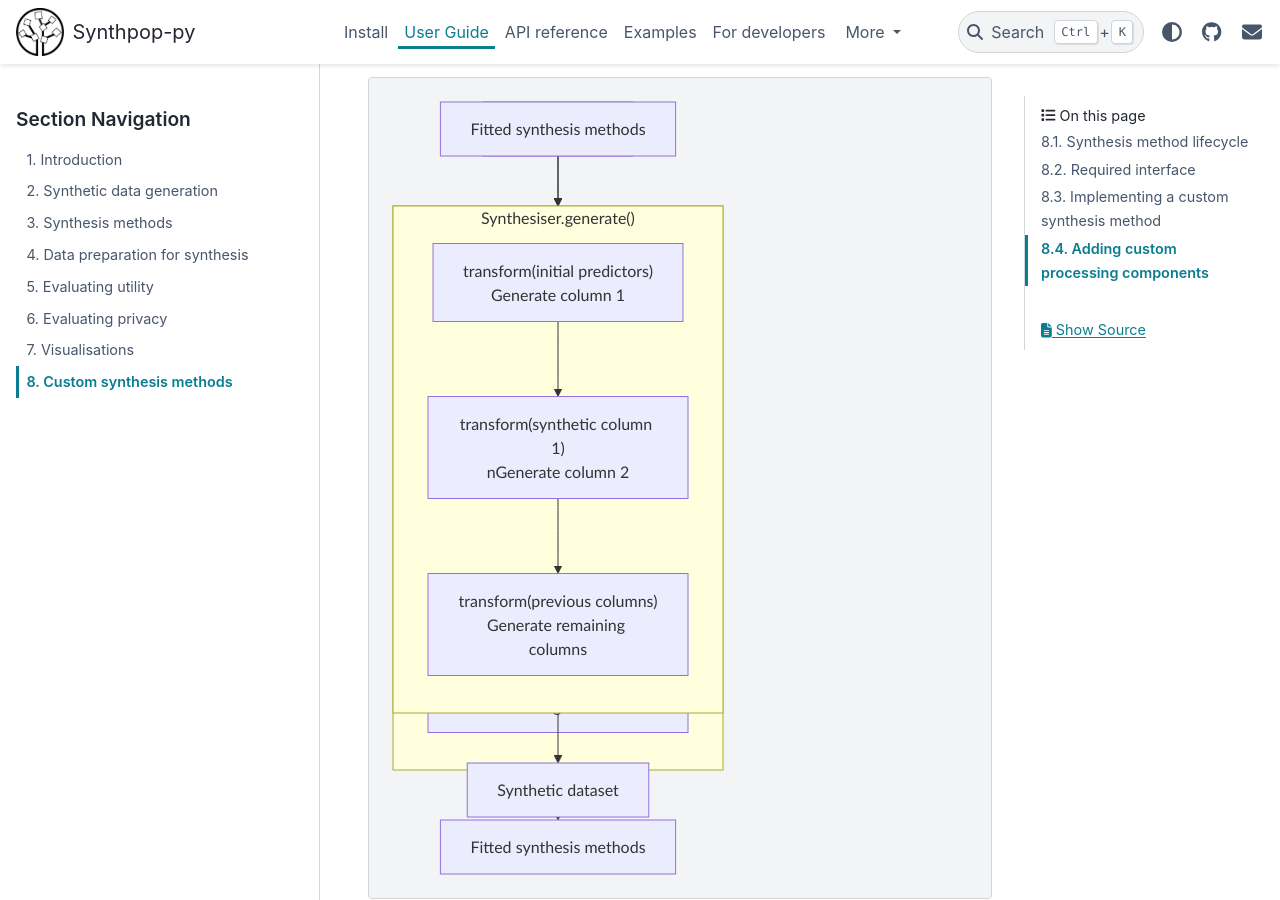
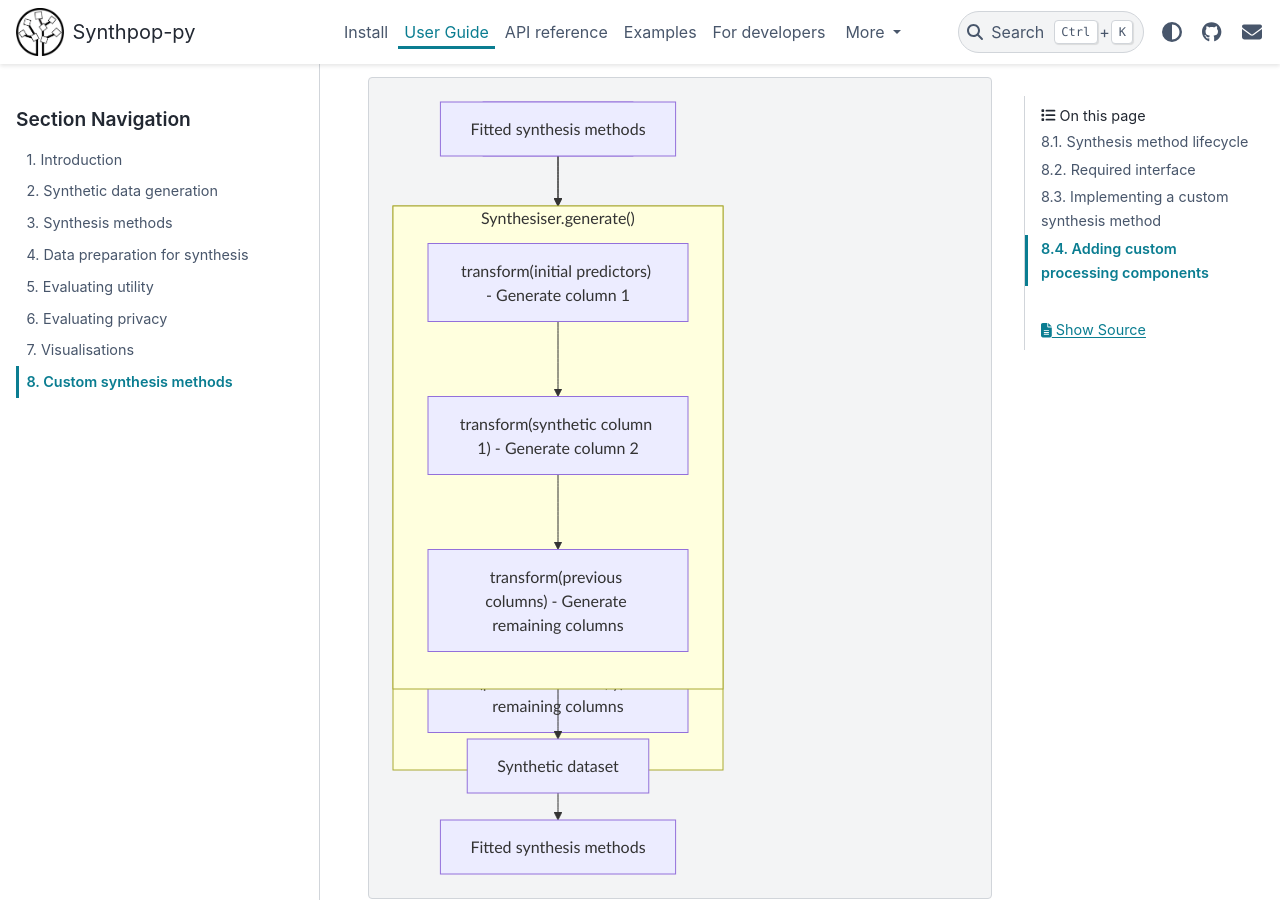
Before and after one commit to duonl/synthpop-py, a Sphinx documentation site: the page built from docs/source/user_guides/8_custom_synthesis_methods.md, in a window 1280 px wide and 900 px high, scrolled down 828 px. Built offline with Sphinx 7.4.7 and the PyData theme 0.15.4, drawn with Linux system fonts in a browser that asks for light colours.

Commit message:
isolate mermaid issue

```diff
--- a/docs/source/user_guides/8_custom_synthesis_methods.md
+++ b/docs/source/user_guides/8_custom_synthesis_methods.md
@@ -46,9 +46,9 @@ flowchart TD
 
     subgraph GEN["Synthesiser.generate()"]
         direction TD
-        B["transform(initial predictors)<br>Generate column 1"]
-        C["transform(synthetic column 1)<br>nGenerate column 2"]
-        D["transform(previous columns)<br>Generate remaining columns"]
+        B["transform(initial predictors) - Generate column 1"]
+        C["transform(synthetic column 1) - Generate column 2"]
+        D["transform(previous columns) - Generate remaining columns"]
 
         B --> C --> D
     end
```
